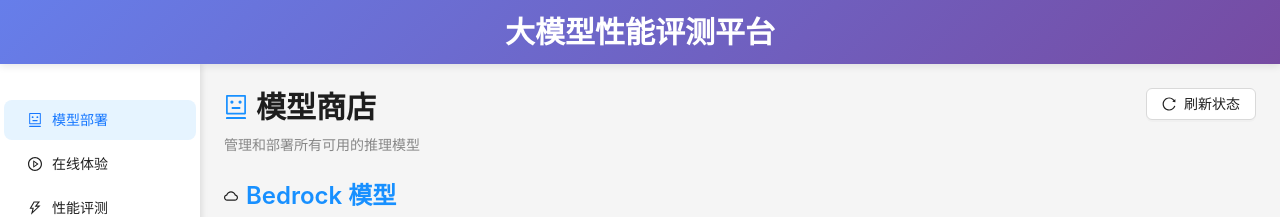
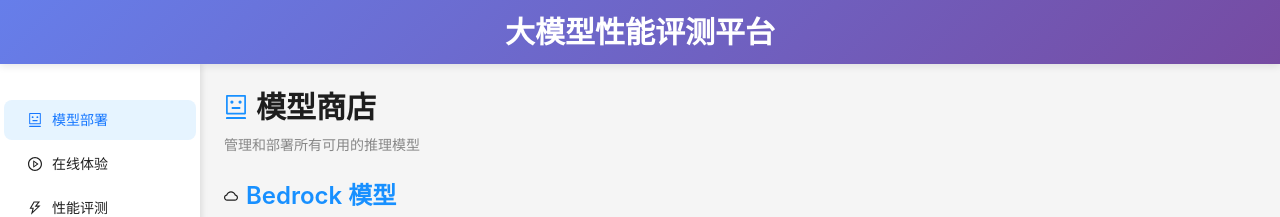
Before and after one commit to Chevolier/perf-evaluation-platform, a React (Create React App) app in the folder frontend/: page / in a window 1280 px wide. Shown: the top 217 px of the page. Built offline with nearby package versions, Linux system fonts and the light colour scheme; no server answers.

Commit message:
add g5.2xlarge in ModelHugPage

```diff
--- a/frontend/src/pages/ModelHubPage.jsx
+++ b/frontend/src/pages/ModelHubPage.jsx
@@ -22,8 +22,7 @@
   ThunderboltOutlined,
   CheckCircleOutlined,
   DeleteOutlined,
-  RocketOutlined,
-  ReloadOutlined
+  RocketOutlined
 } from '@ant-design/icons';
 
 const { Title, Text, Paragraph } = Typography;
@@ -630,8 +629,6 @@
   return (
     <div style={{ padding: '24px', background: '#f5f5f5', minHeight: '100vh' }}>
       <div style={{ marginBottom: 24 }}>
-        <div style={{ display: 'flex', justifyContent: 'space-between', alignItems: 'flex-start' }}>
-          <div>
         <Space>
           <RobotOutlined style={{ fontSize: '24px', color: '#1890ff' }} />
           <Title level={2} style={{ margin: 0 }}>模型商店</Title>
@@ -639,24 +636,6 @@
         <Text type="secondary" style={{ display: 'block', marginTop: 8 }}>
           管理和部署所有可用的推理模型
         </Text>
-          </div>
-          <Button
-            icon={<ReloadOutlined />}
-            onClick={() => {
-              console.log('🔄 Manual refresh triggered - clearing cache');
-              // Clear localStorage cache to force fresh data
-              localStorage.removeItem('modelHub_modelStatus');
-              localStorage.removeItem('modelHub_cacheTimestamp');
-              // Clear current status state
-              setModelStatus({});
-              // Trigger fresh data fetch
-              fetchModelData();
-            }}
-            loading={initialLoading}
-          >
-            刷新状态
-          </Button>
-        </div>
       </div>
 
       {/* Show UI structure immediately, even during initial loading */}
@@ -800,6 +779,7 @@
                       onChange={(value) => setDeploymentConfig(prev => ({ ...prev, machineType: value }))}
                       options={[
                         { value: 'g5.xlarge', label: 'g5.xlarge (1 A10G, 24GB RAM)' },
+                        { value: 'g5.2xlarge', label: 'g5.2xlarge (1 A10G, 24GB RAM)' },
                         { value: 'g5.4xlarge', label: 'g5.4xlarge (1 A10G, 24GB RAM)' },
                         { value: 'g5.12xlarge', label: 'g5.12xlarge (4 A10G, 96GB RAM)' },
                         { value: 'g5.24xlarge', label: 'g5.48xlarge (4 A10G, 192GB RAM)' },
```
Lines whose indentation alone changed are shown as unchanged.
